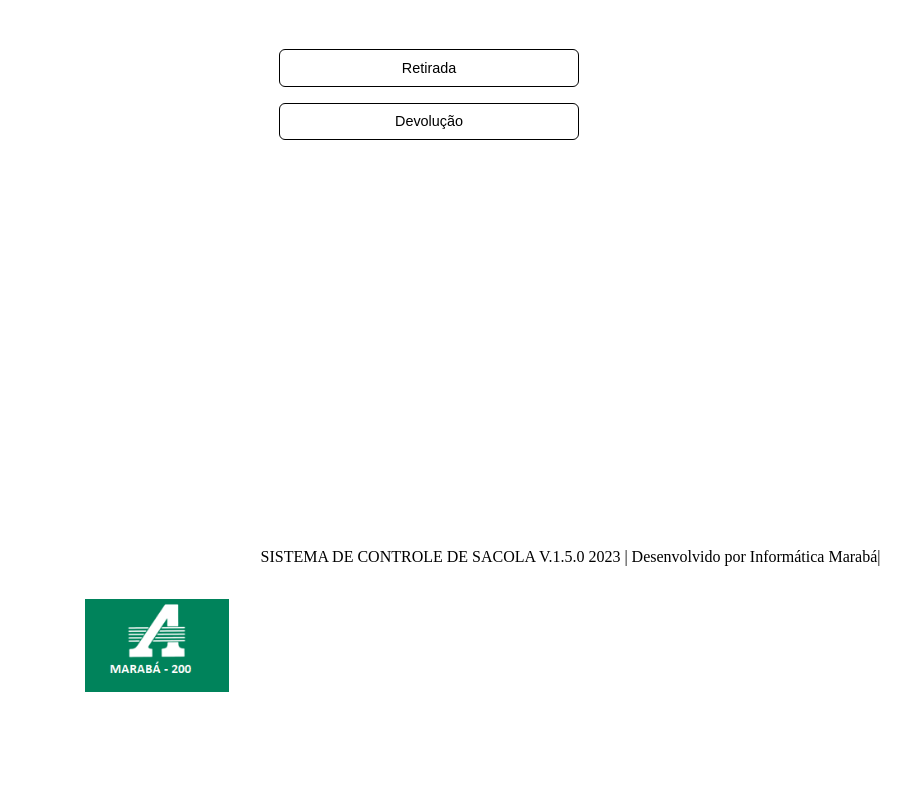
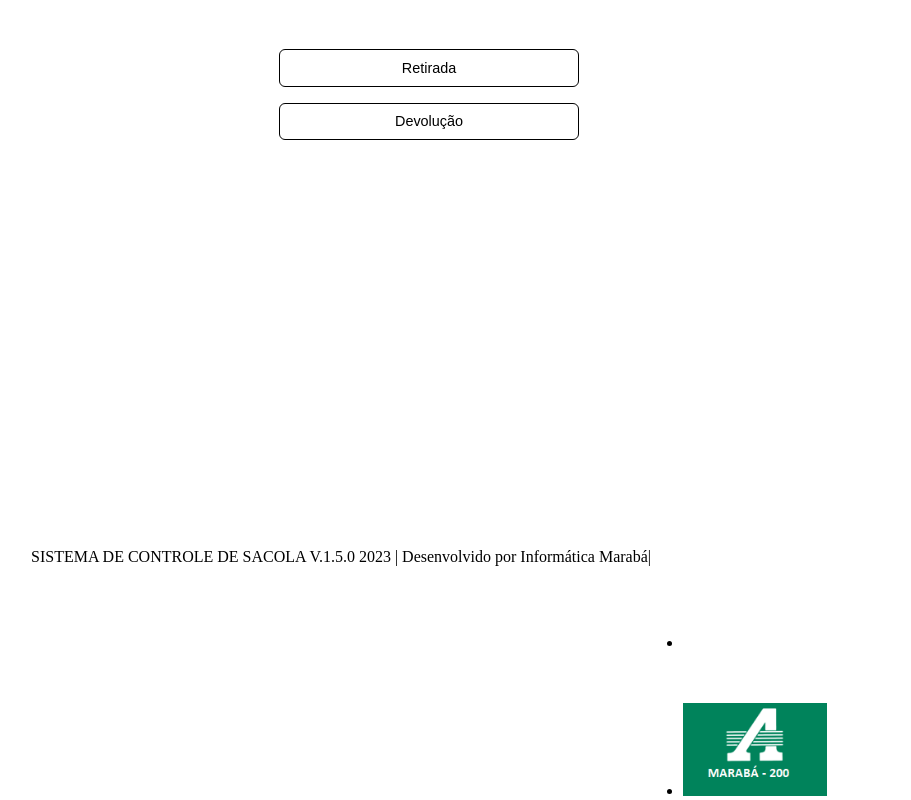
Before and after one commit to heverthon/systemcontrolSacola, a plain HTML site: page index.html in a window 1280 px wide. Shown: the part 424-1224 px from the top of the page, without its empty margins (211-1122 px from the left). Before the commit the page ends 1174 px from the top, so only its background shows below. Drawn offline with Linux system fonts and the light colour scheme; files whose address does not match are found by name.

Commit message:
Update index.html
modificando o rodapé da página

```diff
--- a/index.html
+++ b/index.html
@@ -4,7 +4,7 @@
     <meta charset="UTF-8">
     <meta http-equiv="X-UA-Compatible" content="IE=edge">
     <meta name="viewport" content="width=device-width, initial-scale=1.0">
-    <link rel="stylesheet" href="C:\Users\hevert359090\Desktop\projeto SISTEMA DE SACOLAS\site/style.css">
+    <link rel="stylesheet" href="C:\Users\hevert359090\Desktop\systemcontrolSacola-main\systemcontrolSacola-main/style.css">
     <title>Sistema de Controle de Sacola</title>
 </head>
 <body>
@@ -30,18 +30,12 @@
     </main>
 
     <footer>
-        <div>
-            <a class="sacola">
-                <span></span>
-            <img src="C:\Users\hevert359090\Desktop\projeto SISTEMA DE SACOLAS\site\IMG/sacola.png" alt="LOGO DA SACOLA">
-            </a>
-            <img class="logo2" src="C:\Users\hevert359090\Desktop\projeto SISTEMA DE SACOLAS\site\IMG/logo2.png" alt="Logo2">
-            <p>
-                SISTEMA DE CONTROLE DE SACOLA V.1.5.0
-                <span>2023 | Desenvolvido por Informática Marabá|</span>
-            </p>
-
-            </a>
+        <div class="footer-content">
+	    <p>SISTEMA DE CONTROLE DE SACOLA V.1.5.0 <span>2023 | Desenvolvido por Informática Marabá|</span></p>
+		<ul>
+            		<li><img src="C:\Users\hevert359090\Desktop\systemcontrolSacola-main\systemcontrolSacola-main\IMG/sacola.png" alt="LOGO DA SACOLA"></li>
+	    		<li><img class="logo2" src="C:\Users\hevert359090\Desktop\systemcontrolSacola-main\systemcontrolSacola-main\IMG/logo2.png" alt="Logo2"></li>
+		</ul>
         </div>
     </footer>
 </body>
```
